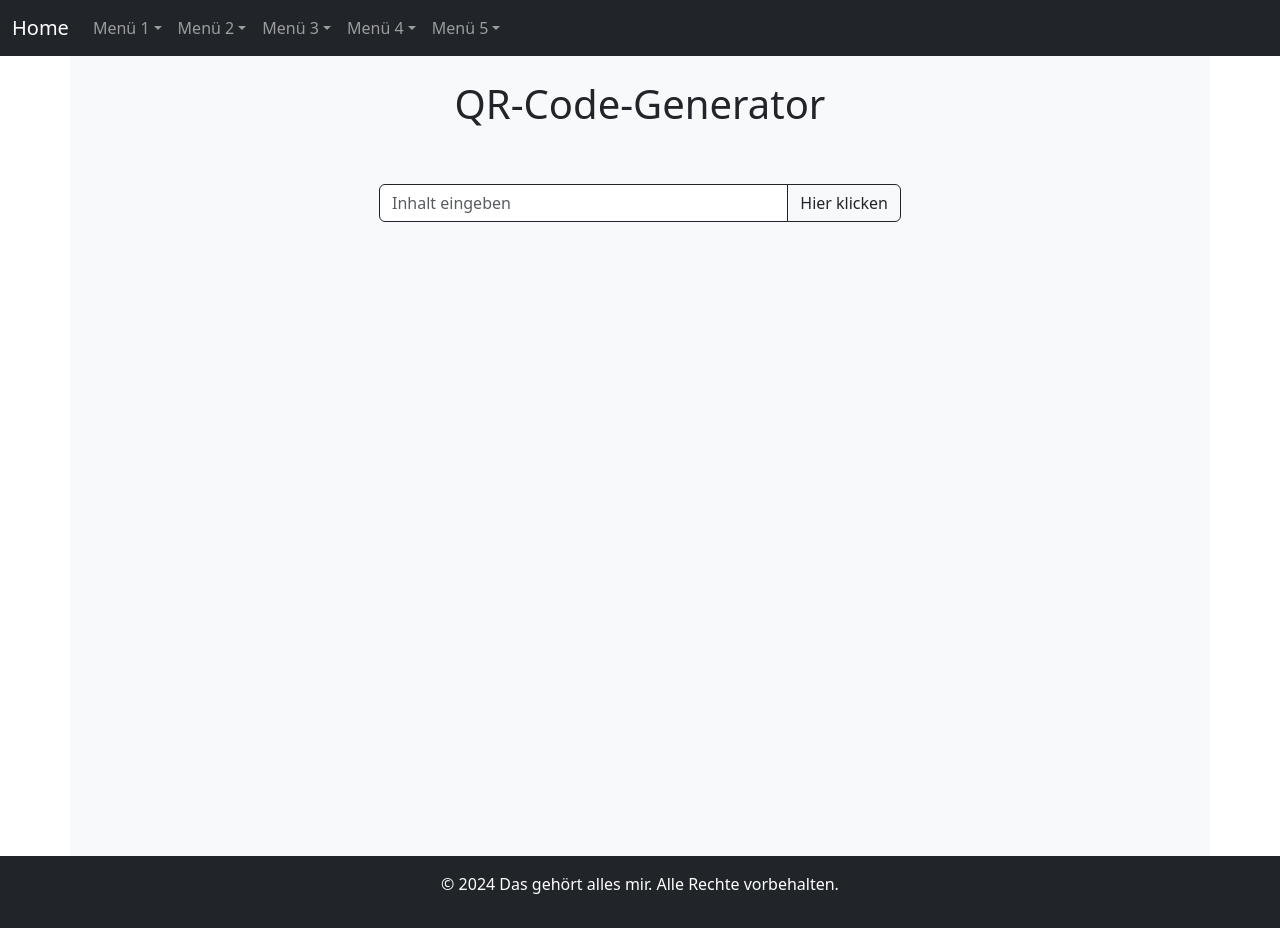
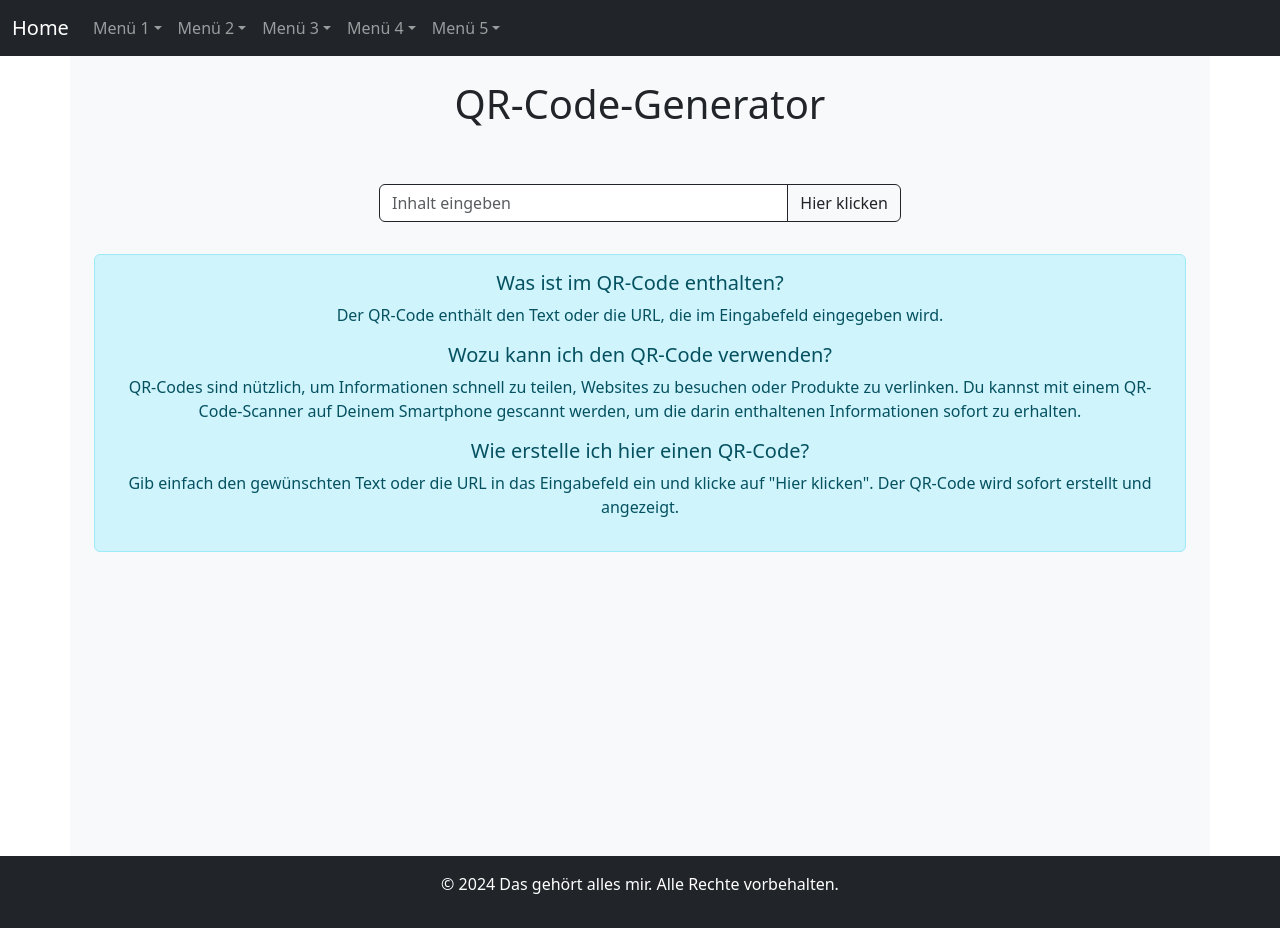
Before and after one commit to SirRazac/my-frontend-project, a React (Create React App) app: page /qrcode in a window 1280 px wide. Built offline with nearby package versions, Linux system fonts and the light colour scheme.

Commit message:
worked on recipe & qrcode

```diff
--- a/src/pages/qrcode/qrcode.jsx
+++ b/src/pages/qrcode/qrcode.jsx
@@ -11,14 +11,14 @@ class QrCode extends Component {
     inputValue: "",
     qrCodeUrl: "",
   };
+
   handleInputChange = (event) => {
     this.setState({ inputValue: event.target.value });
   };
+
   handleButtonClick = async () => {
     const { inputValue } = this.state;
-    const apiUrl = `https://api.qrserver.com/v1/create-qr-code/?size=150x150&data=${encodeURIComponent(
-      inputValue
-    )}`;
+    const apiUrl = `https://api.qrserver.com/v1/create-qr-code/?size=150x150&data=${encodeURIComponent(inputValue)}`;
     try {
       const response = await fetch(apiUrl);
       if (response.ok) {
@@ -30,6 +30,7 @@ class QrCode extends Component {
       console.error("Network error:", error);
     }
   };
+
   render() {
     return (
       <div className="container d-flex flex-column align-items-center vh-100 bg-light p-4">
@@ -41,7 +42,7 @@ class QrCode extends Component {
                 type="text"
                 className="form-control border-dark"
                 placeholder="Inhalt eingeben"
-                aria-label="Example text with button addon"
+                aria-label="Inhalt eingeben"
                 aria-describedby="button-addon1"
                 value={this.state.inputValue}
                 onChange={this.handleInputChange}
@@ -57,15 +58,25 @@ class QrCode extends Component {
             </div>
           </div>
         </div>
-        {this.state.qrCodeUrl && (
-          <div className="mt-3">
-            <img
-              src={this.state.qrCodeUrl}
-              alt="QR Code"
-              className="border border-dark"
-            />
+        <div className="mt-3 text-center">
+          {this.state.qrCodeUrl && (
+            <div className="mb-3">
+              <img
+                src={this.state.qrCodeUrl}
+                alt="Generierter QR-Code"
+                className="border border-dark mb-3"
+              />
+            </div>
+          )}
+          <div className="alert alert-info">
+            <h5 className="alert-heading">Was ist im QR-Code enthalten?</h5>
+            <p>Der QR-Code enthält den Text oder die URL, die im Eingabefeld eingegeben wird.</p>
+            <h5 className="alert-heading">Wozu kann ich den QR-Code verwenden?</h5>
+            <p>QR-Codes sind nützlich, um Informationen schnell zu teilen, Websites zu besuchen oder Produkte zu verlinken. Du kannst mit einem QR-Code-Scanner auf Deinem Smartphone gescannt werden, um die darin enthaltenen Informationen sofort zu erhalten.</p>
+            <h5 className="alert-heading">Wie erstelle ich hier einen QR-Code?</h5>
+            <p>Gib einfach den gewünschten Text oder die URL in das Eingabefeld ein und klicke auf "Hier klicken". Der QR-Code wird sofort erstellt und angezeigt.</p>
           </div>
-        )}
+        </div>
       </div>
     );
   }
--- a/src/pages/recipe/recipe.jsx
+++ b/src/pages/recipe/recipe.jsx
@@ -6,6 +6,15 @@ import React, { useState } from "react";
 // ------------------------------------------------------------------------------
 // Class
 // ------------------------------------------------------------------------------
+const shuffleArray = (array) => {
+  let shuffledArray = [...array];
+  for (let i = shuffledArray.length - 1; i > 0; i--) {
+    const j = Math.floor(Math.random() * (i + 1));
+    [shuffledArray[i], shuffledArray[j]] = [shuffledArray[j], shuffledArray[i]];
+  }
+  return shuffledArray;
+};
+
 const Recipe = () => {
   const [ingredients, setIngredients] = useState("");
   const [recipes, setRecipes] = useState([]);
@@ -36,7 +45,10 @@ const Recipe = () => {
       console.log("API Response:", result);
 
       if (Array.isArray(result) && result.length > 0) {
-        setRecipes(result);
+        // Mische die Rezepte zufällig und wähle die ersten 9 aus
+        const shuffledRecipes = shuffleArray(result);
+        setRecipes(shuffledRecipes.slice(0, 9));
+        console.log(shuffledRecipes.slice(0, 9));
       } else {
         setRecipes([]);
         setError("Keine Rezepte gefunden.");
@@ -67,9 +79,14 @@ const Recipe = () => {
       {loading && <p className="text-center">Laden...</p>}
       {error && <p className="text-center text-danger">{error}</p>}
       {recipes.length > 0 && (
-        <div className="card-deck mt-4">
+        <div className="row mt-4">
           {recipes.map((recipe, index) => (
-            <div className="card" key={index}>
+            <div
+              className="col-md-4 col-sm-6 col-12"
+              key={index}
+              style={{ marginBottom: "1rem" }}
+            >
+              <div className="card" style={{ width: "100%", height: "100%" }}>
                 <img
                   src={
                     recipe.image_urls && recipe.image_urls.length > 0
@@ -84,13 +101,14 @@ const Recipe = () => {
                     {recipe.title || "Kein Titel verfügbar"}
                   </h5>
                   <a
-                  href={recipe.url || "#"}
+                    href={recipe.source}
                     className="btn btn-primary"
                     target="_blank"
                     rel="noopener noreferrer"
                   >
                     Zum Rezept
                   </a>
+                </div>
               </div>
             </div>
           ))}
```
Lines whose indentation alone changed are shown as unchanged.
